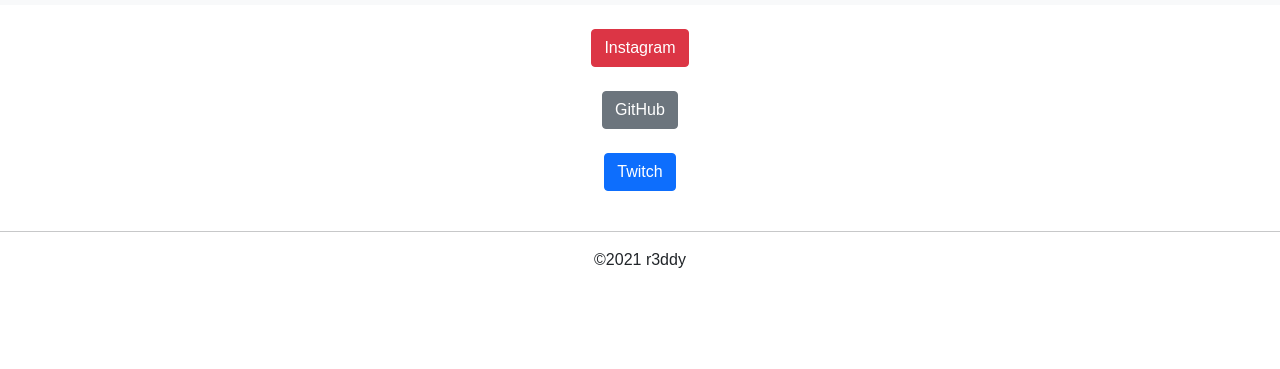
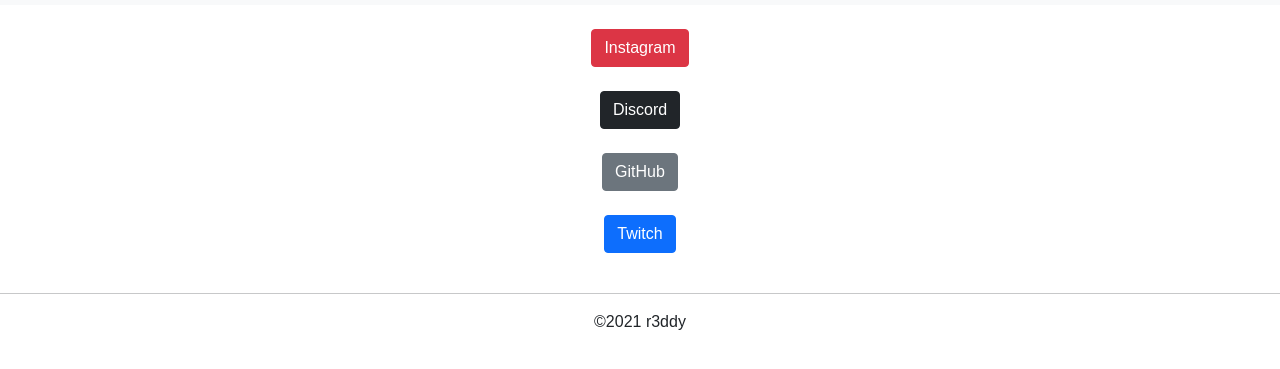
Before and after one commit to Superredstone/superredstone.github.io, a plain HTML site: page social.html in a window 1280 px wide. Shown: the part 51-420 px from the top of the page. Drawn offline with nearby package versions, Linux system fonts and the light colour scheme.

Commit message:
Added discord link

```diff
--- a/social.html
+++ b/social.html
@@ -31,6 +31,7 @@
       <div>
         <br>
         <a href="https://www.instagram.com/superredstone19/" class="btn btn-danger">Instagram</a> <br> <br>
+        <a href="https://discord.gg/8RTMGZq8br" class="btn btn-dark">Discord</a><br><br>
         <a href="https://github.com/Superredstone/" class="btn btn-secondary">GitHub</a> <br> <br>
         <a href="https://twitch.tv/superredstone123" class="btn btn-primary">Twitch</a> <br> <br>
 
```
